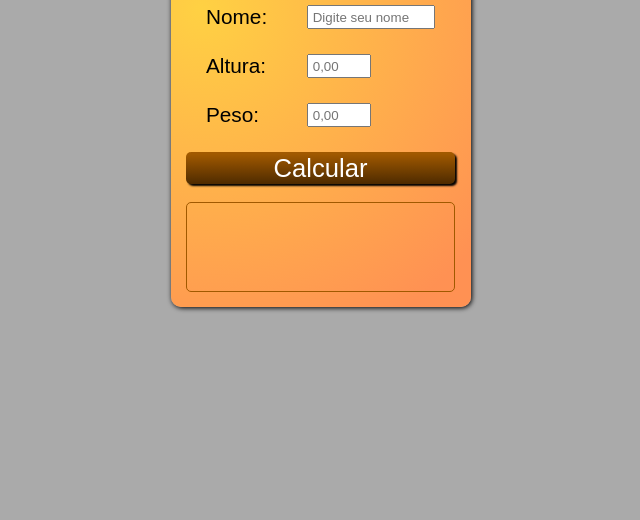
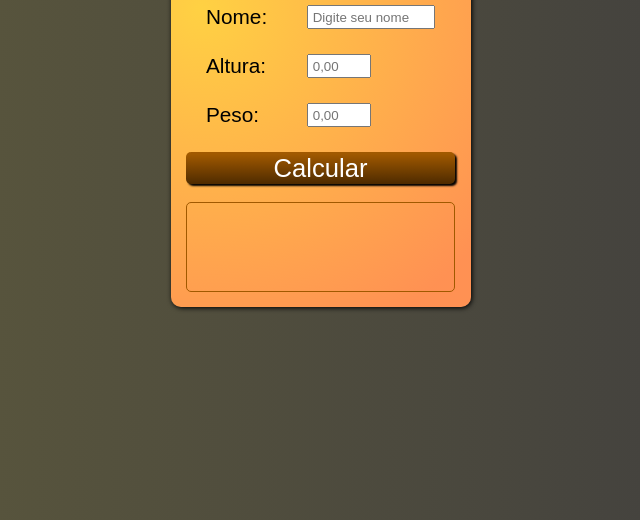
Before and after one commit to kevinfigueira/-BMI-Calculator-JavaScript, a plain HTML site: page index.html in a window 1280 px wide. Shown: the part 280-800 px from the top of the page, without its empty margins (319-959 px from the left). Drawn offline with Linux system fonts and the light colour scheme.

Commit message:
Update style.css

```diff
--- a/script.js
+++ b/script.js
@@ -1,6 +1,7 @@
+// Select DOM
 var button = document.querySelector('#button');
 
-
+// Functions
 function calc() {
     var name = document.getElementById('name').value,
         height = document.getElementById('height').value,
--- a/style.css
+++ b/style.css
@@ -9,7 +9,9 @@
     --size-items: 16.81rem;
 }
 body{
-    background: rgb(170, 170, 170);
+    background: #3C3B3F;  /* fallback for old browsers */
+    background: -webkit-linear-gradient(to right, #605C3C, #3C3B3F);  /* Chrome 10-25, Safari 5.1-6 */
+    background: linear-gradient(to right, #605C3C, #3C3B3F); /* W3C, IE 10+/ Edge, Firefox 16+, Chrome 26+, Opera 12+, Safari 7+ */
     width: 100vw;
     height: 100vh;
     display: flex;
```
